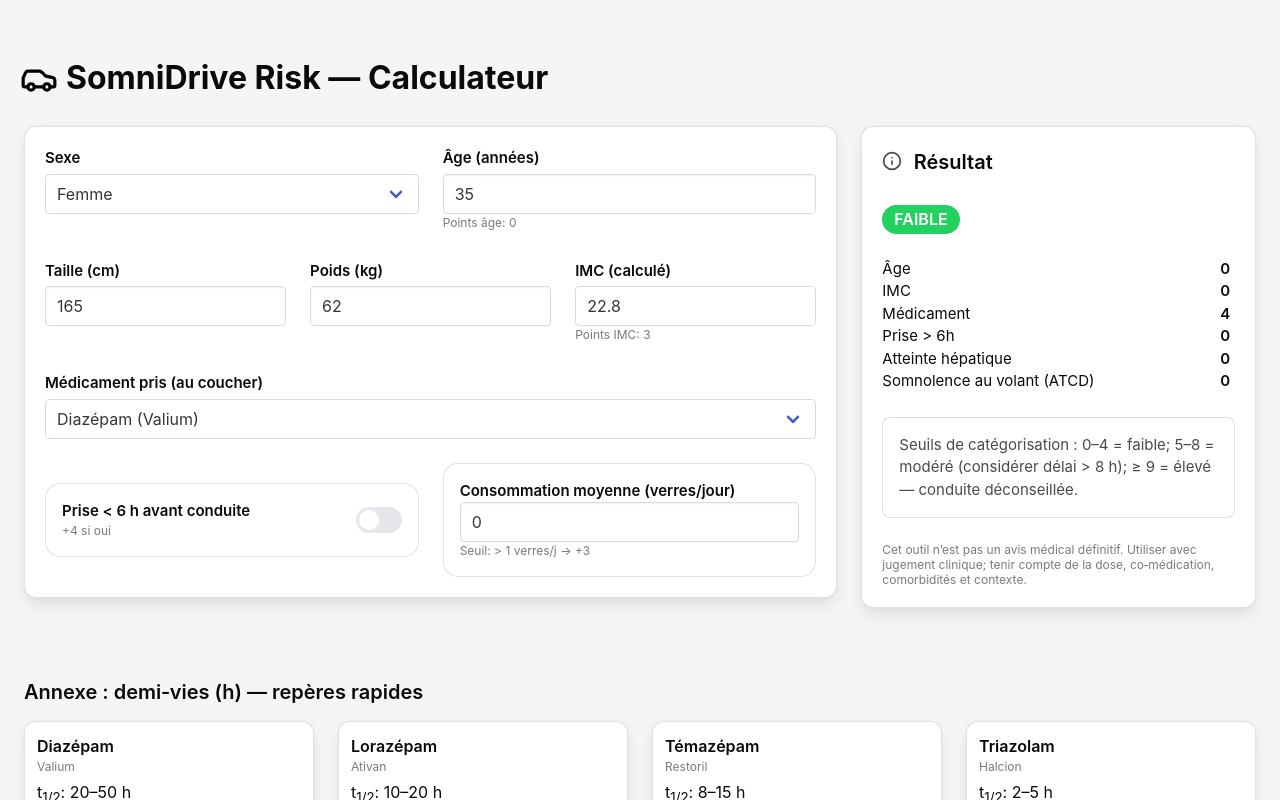
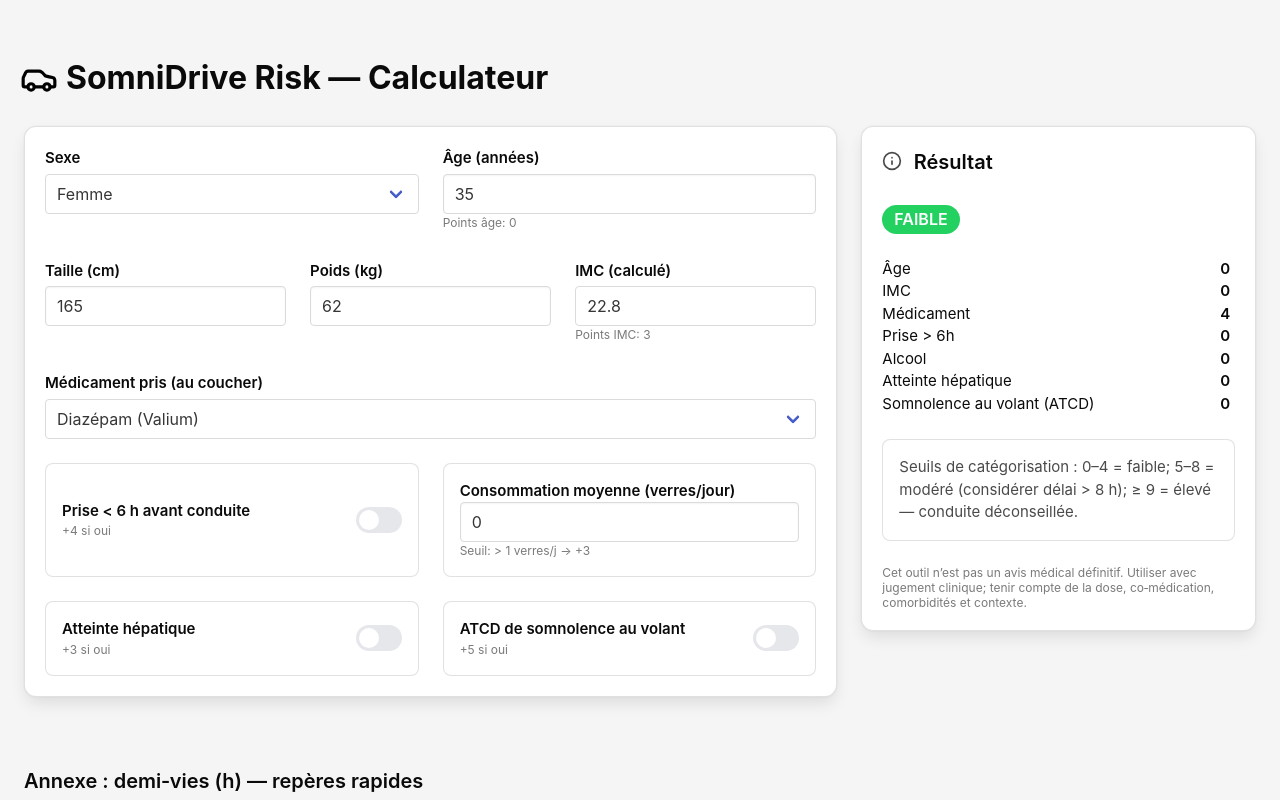
Before and after one commit to samyiss/SomniDrive, a React (Create React App) app: page / in a window 1280 px wide. Shown: the top 800 px of the page. Built offline with nearby package versions, Linux system fonts and the light colour scheme.

Commit message:
main menu done + values sync done
TODO: update result with value + reset button + IMC point to do

```diff
--- a/src/App.css
+++ b/src/App.css
@@ -61,11 +61,12 @@
   padding: 1rem;
 }
 
-.subtle-border-cm {
-  border: 1px solid rgba(168, 168, 168, 0.35); /* Bulma grey */
-  background: white;
-  border-radius: 15px;              /* smooth corners */
-  padding: 1rem;
+.flex {
+  height: 100%;
+  display: flex;
+  flex-direction: column; /* Stacks children vertically */
+  justify-content: center; /* Centers content vertically within the card-body */
+
 }
 
 .result {
--- a/src/HomePage.jsx
+++ b/src/HomePage.jsx
@@ -12,11 +12,43 @@ export function HomePage() {
         { color: "#ff1700", result: "ÉLEVÉ" }
     ]
 
-    const [isOn, setIsOn] = useState(false);
+    const [isPrise, setIsPrise] = useState(false);
+    const [isHepatic, setIsHepatic] = useState(false);
+    const [isSleep, setIsSleep] = useState(false);
+    const [alcoholIntake, setAlcoholIntake] = useState(0);
+
+    const [pointPrise, setPointPrise] = useState(0);
+    const [pointHepatic, setPointHepatic] = useState(0);
+    const [pointSleep, setPointSleep] = useState(0);
+    const [pointAlcohol, setPointAlcohol] = useState(0);
+
+    useEffect(
+        () => {
+            if (isPrise) setPointPrise(4)
+            else if (!isPrise) setPointPrise(0)
+        }, [isPrise]
+    )
+
+    useEffect(
+        () => {
+            if (isHepatic) setPointHepatic(3)
+            else if (!isHepatic) setPointHepatic(0)
+        }, [isHepatic]
+    )
+
+    useEffect(
+        () => {
+            if (isSleep) setPointSleep(5)
+            else if (!isSleep) setPointSleep(0)
+        }, [isSleep]
+    )
+
     useEffect(() => {
-        console.log(isOn);
-    }, [isOn]);
-    const [getDrop, setDrop] = useState(false);
+        if (alcoholIntake > 1) setPointAlcohol(3)
+        else setPointAlcohol(0)
+    }, [alcoholIntake]);
+
+
 
     const options = ["Femme", "Homme"];
     const [open, setOpen] = useState(false);
@@ -25,9 +57,6 @@ export function HomePage() {
     const [pointAge, setPointAge] = useState(0);
     const [pointIMC, setPointIMC] = useState(0);
     const [pointMedicament, setPointMedicament] = useState(0);
-    const [pointPrise, setPointPrise] = useState(0);
-    const [pointHepatique, setPointHepatique] = useState(0);
-    const [pointSomnolence, setPointSomnolence] = useState(0);
 
     const [getAge, setAge] = useState(35);
     const [getHeight, setHeight] = useState(165);
@@ -334,10 +363,10 @@ export function HomePage() {
 
                         </div>
 
-                        <div className="columns is-mobile is-multiline is-vcentered">
+                        <div className="columns is-mobile is-multiline is-flexible">
                             <div className="column is-full-mobile">
-                                <div className="subtle-border-cm">
-                                    <div className="columns is-vcentered">
+                                <div className="subtle-border-sm flex">
+                                    <div className="columns is-vcentered is-mobile">
                                         <div className="column">
                                             <p className="has-text-black has-text-weight-semibold" style={{fontSize: "15px"}}> Prise &lt; 6 h avant conduite </p>
                                             <p className="has-text-grey is-size-7">+4 si oui</p>
@@ -346,8 +375,8 @@ export function HomePage() {
                                             <label className="switch">
                                                 <input
                                                     type="checkbox"
-                                                    checked={isOn}
-                                                    onChange={(e) => setIsOn(e.target.checked)}
+                                                    checked={isPrise}
+                                                    onChange={(e) => setIsPrise(e.target.checked)}
                                                 />
                                                 <span className="slide"></span>
                                             </label>
@@ -357,15 +386,60 @@ export function HomePage() {
                             </div>
 
                             <div className="column is-full-mobile">
-                                <div className="subtle-border-cm ">
+                                <div className="subtle-border-sm flex">
                                     <p className="has-text-black has-text-weight-semibold" style={{fontSize: "15px"}}> Consommation moyenne (verres/jour) </p>
                                     <input className="input" type="number" defaultValue="0" min="0" step="1"
-                                           onChange={(e) => setWeight(Number(e.target.value))}/>
+                                           onChange={(e) => setAlcoholIntake(Number(e.target.value))}/>
 
                                     <p className="has-text-grey is-size-7">Seuil: > 1 verres/j → +3</p>
                                 </div>
                             </div>
                         </div>
+
+                        <div className="columns is-mobile is-multiline is-flexible">
+                            <div className="column is-full-mobile">
+                                <div className="subtle-border-sm flex">
+                                    <div className="columns is-vcentered is-mobile">
+                                        <div className="column">
+                                            <p className="has-text-black has-text-weight-semibold" style={{fontSize: "15px"}}> Atteinte hépatique </p>
+                                            <p className="has-text-grey is-size-7">+3 si oui</p>
+                                        </div>
+                                        <div className="column is-narrow">
+                                            <label className="switch">
+                                                <input
+                                                    type="checkbox"
+                                                    checked={isHepatic}
+                                                    onChange={(e) => setIsHepatic(e.target.checked)}
+                                                />
+                                                <span className="slide"></span>
+                                            </label>
+                                        </div>
+                                    </div>
+                                </div>
+                            </div>
+
+                            <div className="column is-full-mobile">
+                                <div className="subtle-border-sm flex">
+                                    <div className="columns is-vcentered is-mobile">
+                                        <div className="column">
+                                            <p className="has-text-black has-text-weight-semibold" style={{fontSize: "15px"}}> ATCD de somnolence au volant </p>
+                                            <p className="has-text-grey is-size-7">+5 si oui</p>
+                                        </div>
+                                        <div className="column is-narrow">
+                                            <label className="switch">
+                                                <input
+                                                    type="checkbox"
+                                                    checked={isSleep}
+                                                    onChange={(e) => setIsSleep(e.target.checked)}
+                                                />
+                                                <span className="slide"></span>
+                                            </label>
+                                        </div>
+                                    </div>
+                                </div>
+                            </div>
+                        </div>
+
 
                     </div>
                 </div>
@@ -404,6 +478,9 @@ export function HomePage() {
                                             Prise &gt; 6h
                                         </p>
                                         <p className="has-text-black" style={{ fontSize: "15px" }}>
+                                            Alcool
+                                        </p>
+                                        <p className="has-text-black" style={{ fontSize: "15px" }}>
                                             Atteinte hépatique
                                         </p>
                                         <p className="has-text-black" style={{ fontSize: "15px" }}>
@@ -421,13 +498,16 @@ export function HomePage() {
                                             {getDrugIntensity} {/* Médicament*/}
                                         </p>
                                         <p className="has-text-black has-text-weight-semibold" style={{ fontSize: "15px" }}>
-                                            0 {/* Prise > 6h*/}
+                                            {pointPrise} {/* Prise > 6h*/}
                                         </p>
                                         <p className="has-text-black has-text-weight-semibold" style={{ fontSize: "15px" }}>
-                                            0 {/* Atteinte hépatique*/}
+                                            {pointAlcohol} {/* Alcool*/}
                                         </p>
                                         <p className="has-text-black has-text-weight-semibold" style={{ fontSize: "15px" }}>
-                                            0 {/* Somnolence au volant (ATCD)*/}
+                                            {pointHepatic} {/* Atteinte hépatique*/}
+                                        </p>
+                                        <p className="has-text-black has-text-weight-semibold" style={{ fontSize: "15px" }}>
+                                            {pointSleep} {/* Somnolence au volant (ATCD)*/}
                                         </p>
 
                                     </div>
```
